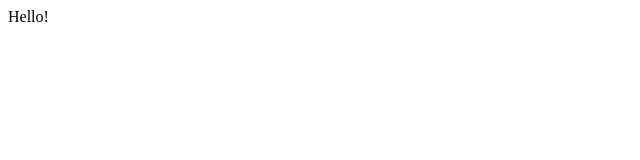
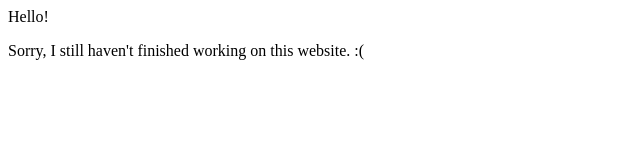
Before and after one commit to MingK1112/MingK1112.github.io, a plain HTML site: page index.html in a window 1280 px wide. Shown: the whole page, without its empty margins (0-640 px from the left). Drawn offline with Linux system fonts and the light colour scheme.

Commit message:
Update index.html

```diff
--- a/index.html
+++ b/index.html
@@ -1 +1,2 @@
 <p> Hello! </p>
+<p> Sorry, I still haven't finished working on this website. :( </p>
```
